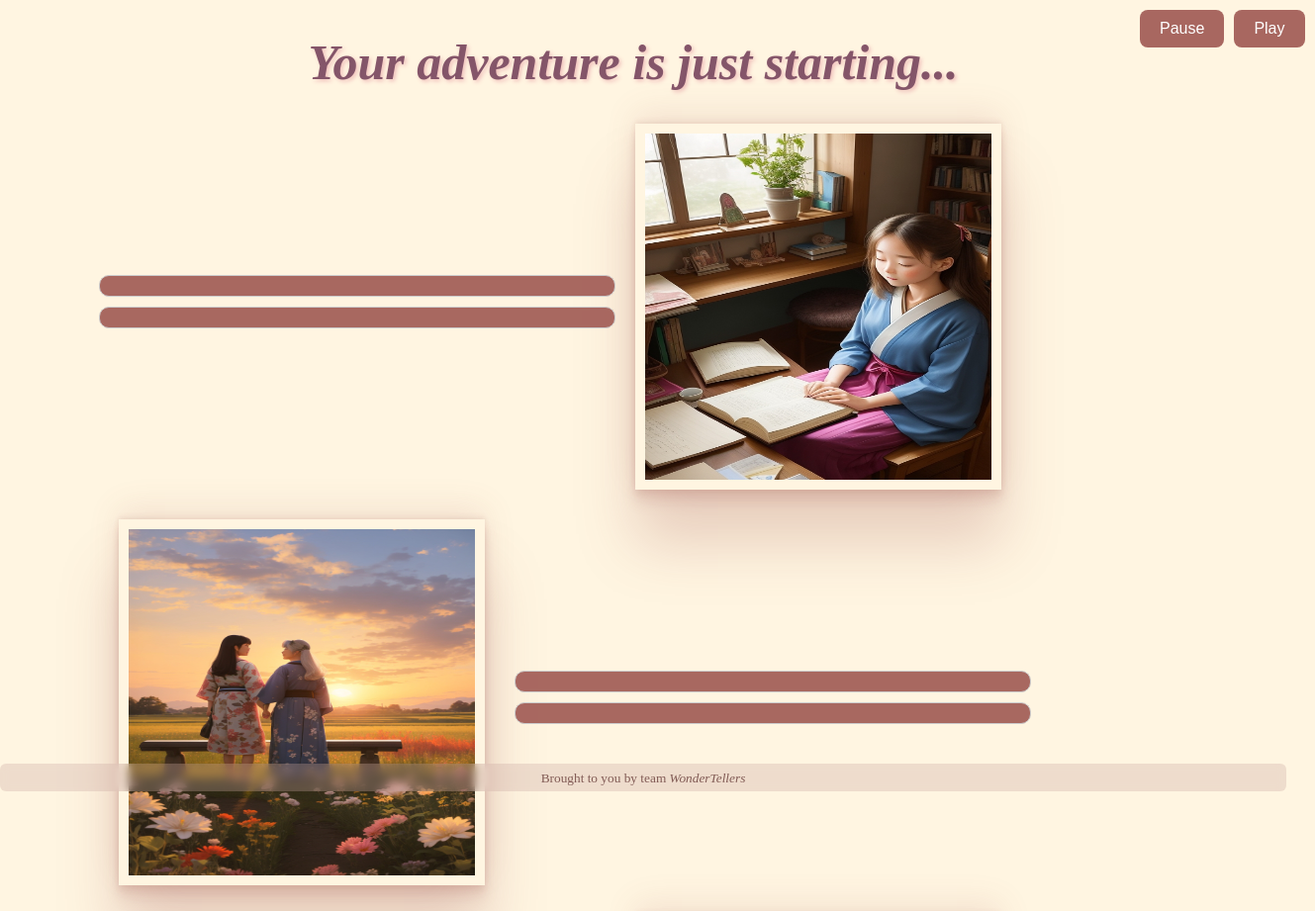
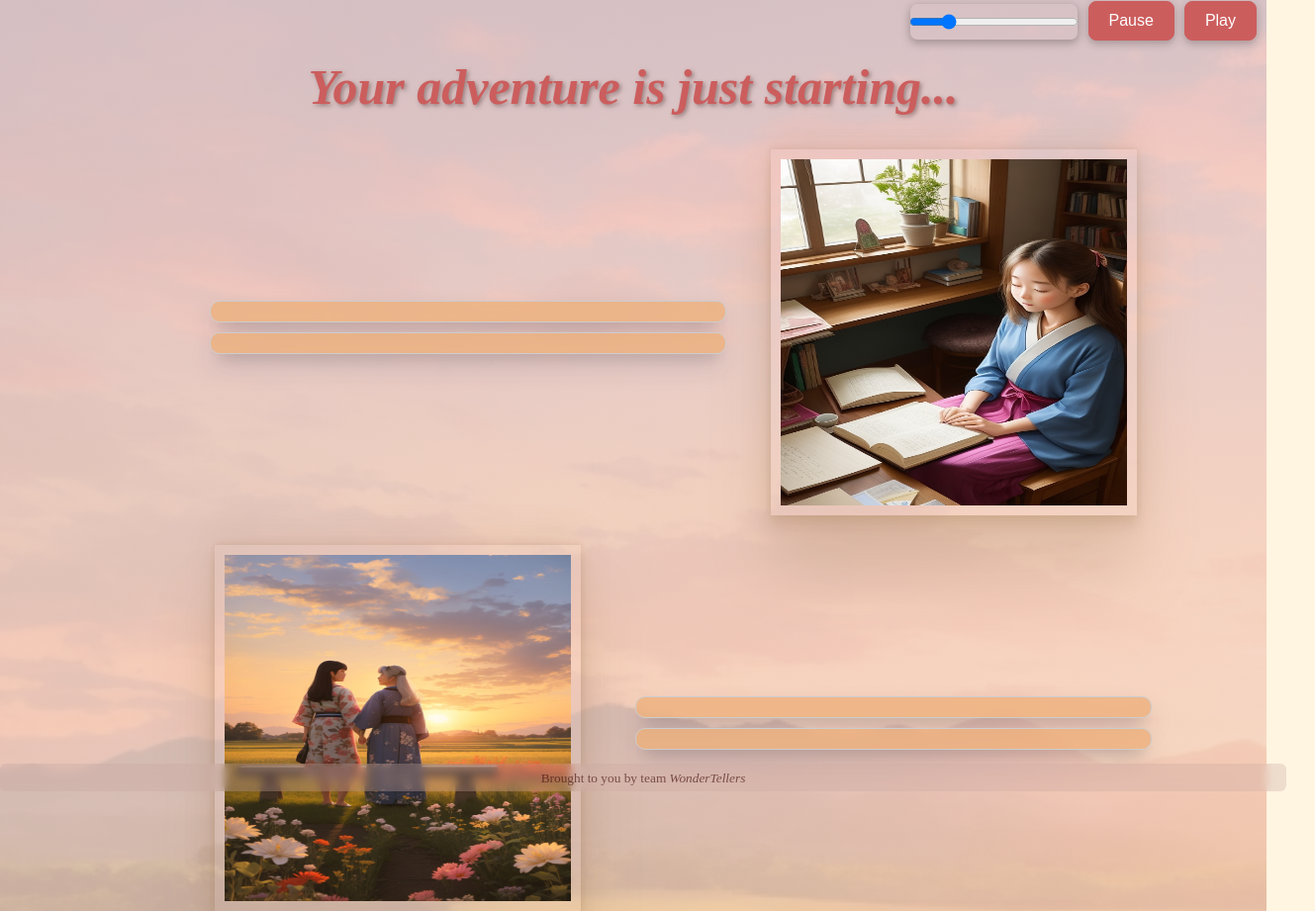
Before and after one commit to 202306-NEA-DZ-FEW/madlibs-next, a plain HTML site: page index.html in a window 1280 px wide. Shown: the top 921 px of the page at 99% size, 1329 px wide, since content can reach past the window. Drawn offline with Linux system fonts and the light colour scheme; no server answers.

Commit message:
Final CSS ready

```diff
--- a/index.html
+++ b/index.html
@@ -7,11 +7,17 @@
     <link href="style.css" rel="stylesheet" type="text/css" />
   </head>
   <body>
+
+    <div class="containerAudio">
       <audio id="audio-player" src="sounds/116709.mp3" loop ></audio>
-    <div class="containerAudio"><input type="button"  id="pause"  class="control-button"  value="Pause">
-      <input type="button"  id="play"    value="Play"  class="control-button"></div>
+      <input type="range"  min="0" max="100" value="10" id="volume" class="control-button">
+      <input type="button"  id="pause"  class="control-button" value="Pause">
+      <input type="button"  id="play"   class="control-button" value="Play">
+
+    </div>
 
 
+    <div id= "wrapper" class="wreapper">
       <h1 id="welcome"> Your adventure is just starting...</h1>
       <div class="box-container">
         <div class="column-container">
@@ -23,7 +29,6 @@
 
       <div class="box-container">
         <img src="img/img2.jpg" alt="Adventure Image 1" class="image-container img2">
-
         <div class="column-container">
           <div class="madLibsEdit style" id="editBox2"></div>
           <div class="madLibsPreview style" id="previewBox2"></div>
@@ -33,7 +38,6 @@
 
       <div class="box-container">
         <div class="column-container">
-
           <div class="madLibsEdit style" id="editBox3"></div>
           <div class="madLibsPreview style" id="previewBox3"></div>
         </div>
@@ -50,10 +54,7 @@
         </div>
 
       </div>
-
-
-
-
+    </div>
 
       <!-- <div class='madLibsEdit style'>
       </div>
@@ -67,18 +68,23 @@
       audioPlayer.play();
       const pauseAudio= document.querySelector('#pause');
       const playAudio= document.querySelector('#play');
+      const volume = document.querySelector('#volume');
 
 
     pauseAudio.addEventListener('click', () => {
       audioPlayer.pause();
-      audioPlayer.currentTime = 0
-      // audioPlayer.play();
+      audioPlayer.currentTime = 0;
     });
+
     playAudio.addEventListener('click',()=>{
       audioPlayer.play();
+    });
 
+    // Set the volume slider
+    volume.addEventListener('change', (e) =>{
+      audioPlayer.volume = e.currentTarget.value / 100;
+    })
 
-    });
 
 
 
--- a/style.css
+++ b/style.css
@@ -5,45 +5,45 @@
   padding: 0;
   min-height: 100vh;
     background-color: #fff5e1;
-   /* background-image: linear-gradient(
-      rgba(217, 149, 143, 0.11),
-      rgba(242, 206, 174, 0.162)
+   background-image: linear-gradient(
+      rgba(245, 212, 209, 0.8),
+      rgba(242, 206, 174, 0.8)
     ),
-    url("./img/bg1.jpg"); */
+    url("./img/bg1.jpg");
   background-size: cover;
   font-family: "Kurale", sans-serif;
 }
 .background{
-
   margin: 0;
   padding: 0;
   min-height: 100vh;
     /* background-color: #fff5e1;  */
-   background-image: linear-gradient(
+  background-image: linear-gradient(
       rgba(217, 149, 143, 0.11),
       rgba(242, 206, 174, 0.162)
     ),
     url("./img/bg1.jpg");
   background-size: cover;
   font-family: "Kurale", sans-serif;
-
-
 }
 
+#wrapper{
+  margin-top: 2%;
+  display: flex;
+  justify-content: space-evenly;
+  flex-wrap: wrap;
+  align-items: center;
+  /* height: 100vh; */
+  flex-direction: column;
 
-#wrapper{
-  display: flex;
-  justify-content: center;
-  align-items: center;
-  height: 100vh;
   }
 
-  .wrapper{
+  /* .wrapper{
     display: flex;
     justify-content: space-evenly;
     align-items: center;
     height: 100vh;
-    }
+    } */
 
 .container {
   height: 400px;
@@ -102,8 +102,8 @@
   padding: 2rem;
   line-height: 1.6;
   gap: 2px;
-  /* background-color: rgba(242, 206, 174, 0.768); */
-  background-color: #a25c56ec;
+  background-color: rgba(237, 175, 122, 0.768);
+  /* background-color: #a25c56ec; */
   backdrop-filter: blur(5px);
   border-radius: 10px;
   font-family: 'Exo';
@@ -162,8 +162,8 @@ input:focus {
   display: flex;
   justify-content: space-around;
   font-family: 'Kurale', serif;
-  color:#845569;
-  text-shadow: 2px 2px 4px #f0bfbb;
+  color:#cc5d5d;
+  text-shadow: 2px 2px 4px #6447448a;
   font-size: 50px;
   font-style: italic;
  }
@@ -176,37 +176,45 @@ input:focus {
 }
 
 .containerAudio{
+  width: 100%;
   position: absolute;
-  left: 90%;
   display: flex;
   flex-direction: row;
+  justify-content: flex-end;
   transform: translateY(-50%);
 }
+
 .control-button{
   margin-bottom: 10px;
   margin-right: 10px;
   padding: 10px 20px;
-  border: none;
-  background-color: #a25c56ec;
+  border: solid 1px;
+  border-color: #cc5d5d;
+  background-color: #cc5d5d;
+  box-shadow: rgba(0, 0, 0, 0.24) 0px 3px 8px;
   color: white;
   font-size: 16px;
   cursor: pointer;
   border-radius: 8px;
   transition: background-color 0.3s;
 }
+.control-button:focus{
+  background-color:hsla(0, 47%, 65%, 0.961);
+  font-weight: bold;
+  border-color: #fff;
+}
 
-/* .box-container1{
+.control-button:hover{
+  background-color: #833535;
+}
 
-  margin-bottom: 10px
-
-
-} */
 .box-container {
   display: flex;
   margin-bottom: 30px;
   align-items: center;
   margin-right: 20px;
   padding-left: 100px;
+  gap: 25px;
 }
 
 .column-container {
@@ -219,6 +227,7 @@ input:focus {
   border: 1px solid #ccc;
   padding: 10px;
   margin-bottom: 10px;
+  box-shadow: rgba(50, 50, 93, 0.25) 0px 13px 27px -5px, rgba(0, 0, 0, 0.3) 0px 8px 16px -8px;
 }
 
 .img {
@@ -232,11 +241,11 @@ input:focus {
   padding: 10px;
   /* box-sizing: border-box; */
   /* box-shadow: 0px 4px 6px #a25c56ec; */
-  box-shadow: rgba(162, 92, 86, 0.25) 0px 54px 55px,
-  rgba(162, 92, 86, 0.12) 0px -12px 30px,
-  rgba(162, 92, 86, 0.12) 0px 4px 6px,
-  rgba(162, 92, 86, 0.17) 0px 12px 13px,
-  rgba(162, 92, 86, 0.09) 0px -3px 5px;
+  box-shadow: rgba(162, 128, 86, 0.25) 0px 54px 55px,
+  rgba(162, 125, 86, 0.12) 0px -12px 30px,
+  rgba(162, 154, 86, 0.12) 0px 4px 6px,
+  rgba(162, 114, 86, 0.17) 0px 12px 13px,
+  rgba(162, 109, 86, 0.09) 0px -3px 5px;
     margin-left: 20px;
 }
 
@@ -245,13 +254,6 @@ input:focus {
   height: 100%;
   object-fit: cover;
 }
-/* .box-container2{
-
-  margin-bottom: 10px
-
-} */
 .img2{
 margin-right: 30px;
-
-
 }
```
Lines whose indentation alone changed are shown as unchanged.
